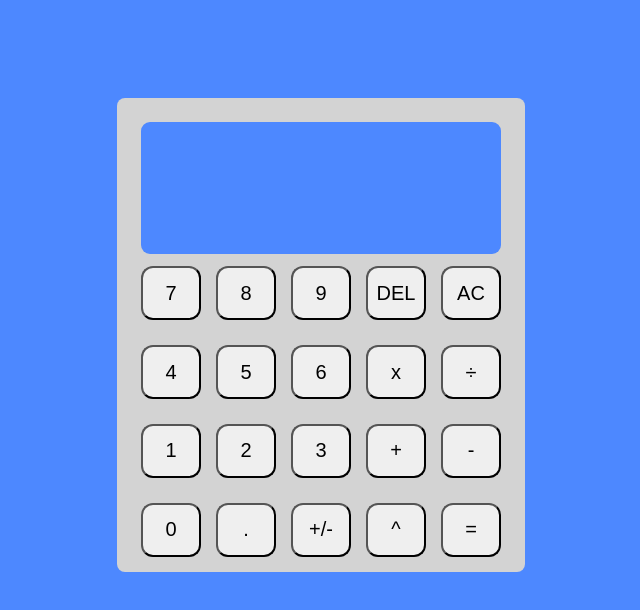
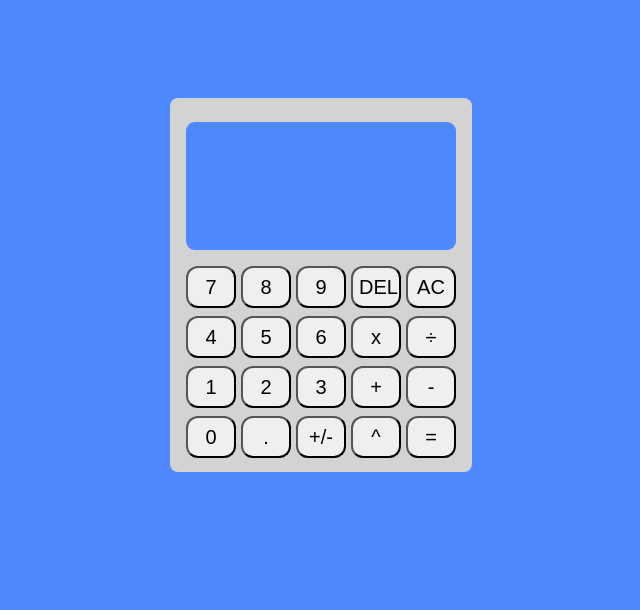
Before and after one commit to kchen1999/Calculator, a plain HTML site: page index.html in a window 1280 px wide. Shown: the whole page, without its empty margins (319-959 px from the left). Drawn offline with Linux system fonts and the light colour scheme.

Commit message:
fixed bugs in relation to the delete button and adjusted size of calculator

```diff
--- a/script.js
+++ b/script.js
@@ -57,9 +57,12 @@ function populateDisplay() {
         btn.addEventListener("click", () => {
             if(btn.textContent === "DEL") {
                 if(displayValue.length === 1) {
-                    if(lastValue === "firstNum" || lastValue === "operator") {
+                    if(lastValue === "firstNum") {
                         firstNum = "";
                         displayValue = "";
+                    }
+                    else if(lastValue === "operator") {
+                        displayValue = displayValue.substring(0, displayValue.length - 1);
                     }
                     else {
                         secondNum = "";
@@ -68,10 +71,10 @@ function populateDisplay() {
                 }
                 else {
                     displayValue = displayValue.substring(0, displayValue.length - 1);
-                    if(lastValue === "firstNum" || lastValue === "operator") {
+                    if(lastValue === "firstNum") {
                         firstNum = displayValue;
                     }
-                    else {
+                    else if(lastValue === "secondNum") {
                         secondNum = displayValue;;
                     }
                 }
--- a/styles.css
+++ b/styles.css
@@ -6,21 +6,22 @@ body {
 }
 
 .outer-container {
-    height: 450px;
-    width: 360px;
+    height: 350px;
+    width: 270px;
     background-color:lightgrey;
     border-radius: 8px;
     padding-top: 24px;
-    padding-left: 24px;
-    padding-right: 24px;
+    padding-left: 16px;
+    padding-right: 16px;
 }
 
 .display {
-    height: 84px;
+    height: 80px;
     border-radius: 9px;
     background-color: #4d88ff;
     padding: 24px;
     text-align: right;
+    margin-bottom: 12px;
 }
 
 p {
@@ -29,24 +30,23 @@ p {
 
 .row-container {
     display: flex;
-    width: 360px;
+    width: 270px;
     justify-content: space-between;
 }
 
 .bottom-container {
-    height: 315px;
+    height: 200px;
     display: flex;
     flex-wrap: wrap;
     align-content: space-around;
 }
 
 button {
-    height: 54px;
-    width: 60px;
+    height: 42px;
+    width: 50px;
     border-radius: 12px;
     font-size: 20px;
 }
-
 
 
 .equation {
```
